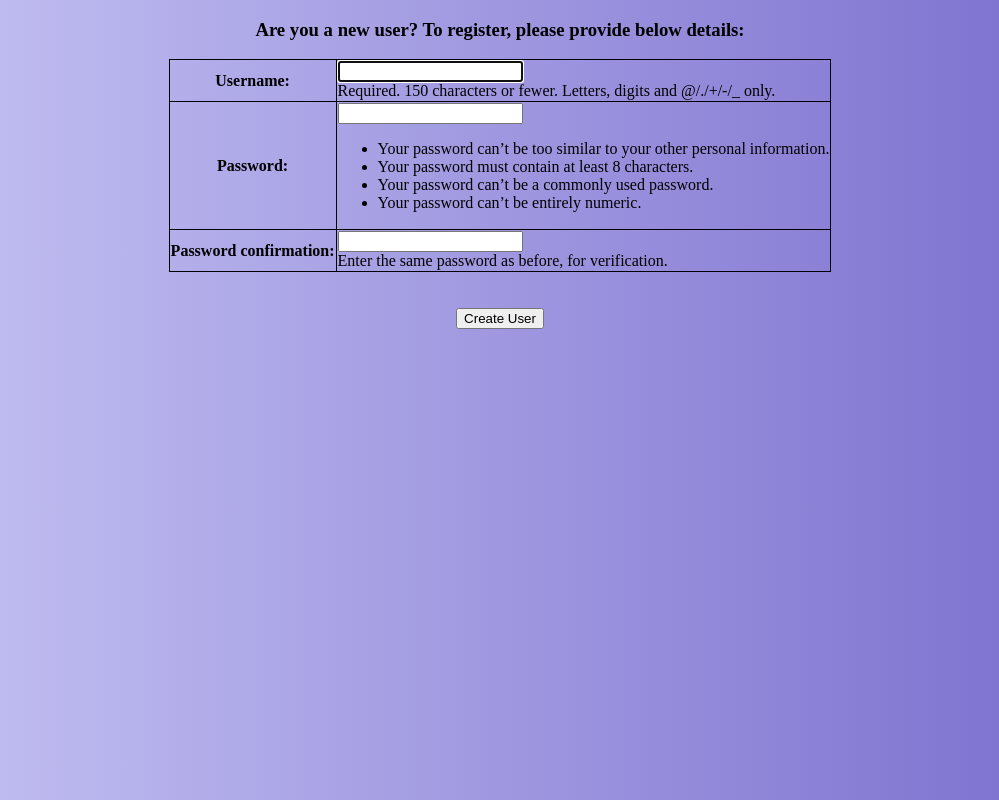
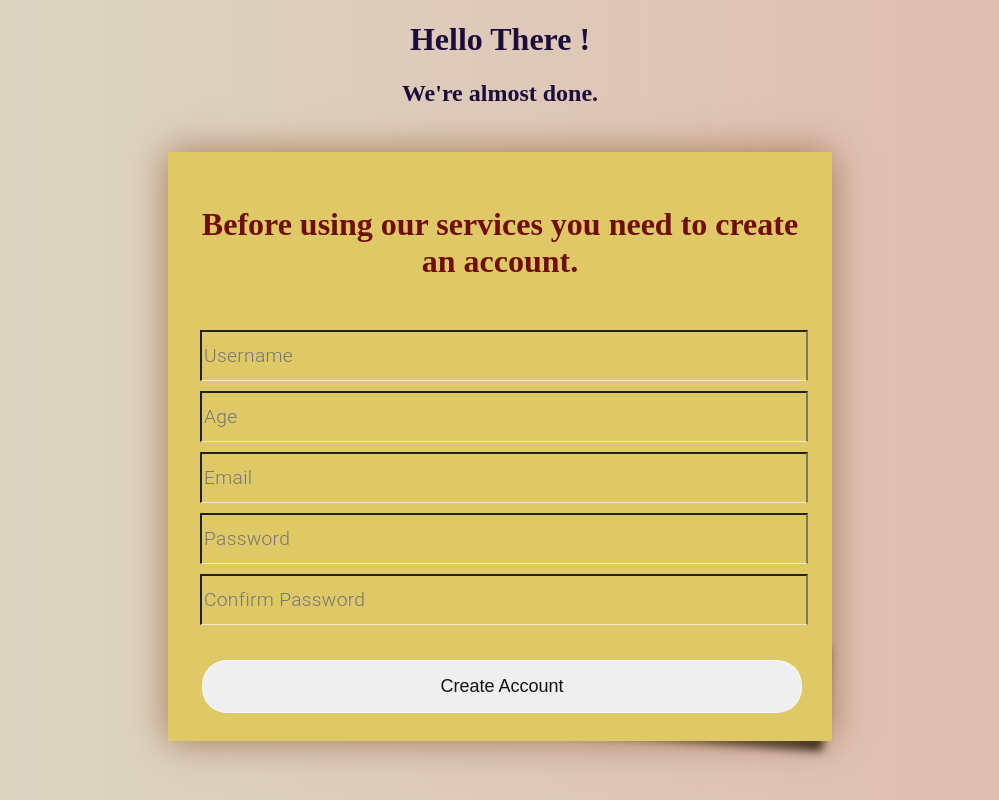
Before and after one commit to ManshaKhattar/infydataq, a Django app: page /register/ in a window 1280 px wide. Shown: the whole page, without its empty margins (140-1139 px from the left). Run offline with Django 4.2, Linux system fonts and the light colour scheme.

Commit message:
Update Signup.html

```diff
--- a/signformuser/templates/Signup.html
+++ b/signformuser/templates/Signup.html
@@ -1,38 +1,115 @@
 <!DOCTYPE html>
+<html lang="en" dir="ltr">
 <head>
-    <title>InfyDataQ</title>
+<style>
+ body {background: linear-gradient(90deg, #dbd8c4, #c4775f80);}
+ .container {
+                display: flex;
+                align-items: center;
+                justify-content: center;
+                min-height: 80vh;
+            }
+
+.fancy {
+  position: relative;
+  background-color: rgb(223, 201, 103);
+  padding: 2rem;
+  height: 525px;
+  width: 600px;
+  box-shadow: 0px 0px 35px #a47854;
+  text-align: center;
+
+}
+
+.fancy::before {
+  content: "";
+
+  position : absolute;
+  z-index  : -1;
+  bottom   : 15px;
+  right    : 5px;
+  width    : 50%;
+  top      : 80%;
+
+
+  box-shadow: 0px 13px 10px black;
+  transform: rotate(4deg);
+}
+
+.ghost-round {
+    border: 1px solid rgba(255, 255, 255, 0.65);
+    border-radius: 25px;
+  color: rgb(22, 18, 16);
+  padding: 15px 32px;
+  text-align: center;
+  text-decoration: none;
+  display: inline-block;
+  font-size: 18px;
+  margin: 4px 2px;
+  cursor: pointer;
+  margin-top: 25px;
+margin-bottom: 40px;
+align-self: flex-end;
+}
+.ghost-round:hover {
+        background: rgba(41, 13, 13, 0.15);
+        color: rgb(228, 99, 99);
+        -webkit-transition: all .2s ease;
+        transition: all .2s ease;
+        }
+.input-fields {
+        margin-top: 50px;
+        }
+        .input-line {
+        background: none;
+        margin-bottom: 10px;
+        line-height: 2.4em;
+        color: #fff;
+        font-family: roboto;
+        font-weight: 300;
+        letter-spacing: 0px;
+        letter-spacing: 0.02rem;
+        font-size: 19px;
+        font-size: 1.2rem;
+        border-bottom: 1px solid rgba(255, 255, 255, 0.65);
+        -webkit-transition: all .2s ease;
+        transition: all .2s ease;
+        }
+
+        .full-width {
+        width: 100%;
+        }
+
+
+
+#bottom {
+                position:absolute;
+
+                bottom: 100px;
+                left:200px;
+            }
+</style>
 </head>
-<body><center>
+<body>
+    <h1 style="text-align:center;color: #1b0c3b; " >Hello There ! </h1>
+    <h2 style="text-align:center;color: #1b0c3b; " >We're almost done.  </h2>
+    <div class="container"><div class="fancy">
+        <h1 style="color: #700e0e;" >Before using our services you need to create an account.</h1>
 
-    <h3>Are you a new user? To register, please provide below details:</h3>
+        <div class='input-fields'>
+            <input type='text' placeholder='Username' class='input-line full-width'></input>
+            <input type='number' placeholder='Age' class='input-line full-width'></input>
+            <input type='email' placeholder='Email' class='input-line full-width'></input>
+            <input type='password' placeholder='Password' class='input-line full-width'></input>
+            <input type='password' placeholder='Confirm Password' class='input-line full-width'></input>
+        </div>
+        <div><button  class='ghost-round full-width'>Create Account</button></div>
 
-    <form method="POST">
-        {% csrf_token %}
-        <table >
-        {{form}}
-    </table>
-    <br><br>
-    <input type="submit" value="Create User"/>
+    </div>
+</div>
 
-    <h1 style="color: red;">{{error}}</h1>
-    <h1 style="color: green;">{{info}}</h1>
-    </form>
-</center></body>
+</div>
+</div>
 
+</body>
 </html>
-<style>
-    table, th, td {
-        border: 1px solid black;
-        border-collapse: collapse;
-      }
-
-      body {
-        background: linear-gradient(90deg, #C7C5F4, #776BCC);
-    }
-    html {
-        margin: 0;
-        height: 100%;
-
-    }
-
-</style>
```
